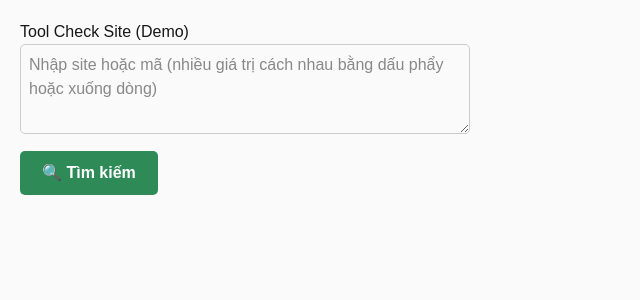
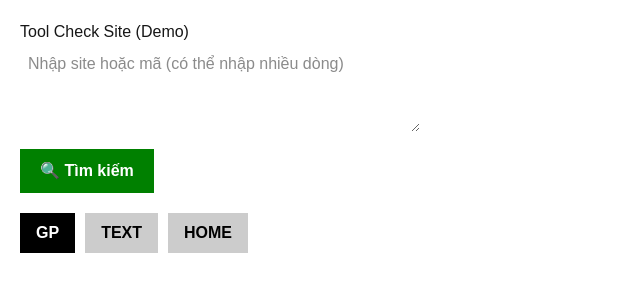
Before and after one commit to toanluong0903/ncc, a Next.js app: page / in a window 1280 px wide. Shown: the top 300 px of the page, without its empty margins (0-640 px from the left). Built offline with nearby package versions, Linux system fonts and the light colour scheme.

Commit message:
feat: search GP + TEXT + HOME

```diff
--- a/pages/api/check.js
+++ b/pages/api/check.js
@@ -1,63 +1,63 @@
-import { google } from "googleapis";
+// pages/api/check.js
+import { google } from 'googleapis';
 
 export default async function handler(req, res) {
+  if (req.method !== 'POST') {
+    return res.status(405).json({ error: 'Method not allowed' });
+  }
+
   try {
-    const { keyword } = req.query;
-    if (!keyword) return res.status(400).json({ message: "Thiếu từ khóa tìm kiếm" });
+    const { search, mode } = req.body; // mode = GP | TEXT | HOME
 
-    // 🟢 Kết nối Google API
+    if (!search) return res.status(400).json({ error: 'Thiếu từ khóa tìm kiếm' });
+
+    // Google Auth
     const auth = new google.auth.GoogleAuth({
       credentials: JSON.parse(process.env.GOOGLE_SERVICE_ACCOUNT),
-      scopes: ["https://www.googleapis.com/auth/spreadsheets.readonly"],
+      scopes: ['https://www.googleapis.com/auth/spreadsheets.readonly'],
     });
-    const sheets = google.sheets({ version: "v4", auth });
+    const sheets = google.sheets({ version: 'v4', auth });
 
-    const spreadsheetId = process.env.SHEET_ID;
+    // 🔹 Lấy dữ liệu GP (toàn bộ bảng)
+    const gpSheet = await sheets.spreadsheets.values.get({
+      spreadsheetId: process.env.SHEET_ID,
+      range: `GP!A1:Q1000`,
+    });
 
-    // 🟢 Lấy dữ liệu từ 3 sheet cùng lúc
-    const [gpSheet, textSheet, homeSheet] = await Promise.all([
-      sheets.spreadsheets.values.get({ spreadsheetId, range: "GP!A1:Q" }),
-      sheets.spreadsheets.values.get({ spreadsheetId, range: "TEXT!A1:Q" }),
-      sheets.spreadsheets.values.get({ spreadsheetId, range: "HOME!A1:Q" }),
-    ]);
+    let rows = gpSheet.data.values || [];
 
-    const gpRows = gpSheet.data.values || [];
-    const textRows = textSheet.data.values || [];
-    const homeRows = homeSheet.data.values || [];
+    // Bỏ header
+    const header = rows[0];
+    rows = rows.slice(1);
 
-    if (gpRows.length === 0) {
-      return res.status(404).json({ message: "Sheet GP không có dữ liệu" });
+    // 🔍 Lọc site hoặc mã (cột E hoặc Q)
+    let result = rows.filter(row =>
+      (row[4] && row[4].toLowerCase().includes(search.toLowerCase())) ||
+      (row[16] && row[16].toLowerCase().includes(search.toLowerCase()))
+    );
+
+    // 🔹 Nếu user chọn TEXT hoặc HOME => ghi đè 2 cột Giá Bán & Giá Mua
+    if (mode !== 'GP') {
+      const priceSheet = await sheets.spreadsheets.values.get({
+        spreadsheetId: process.env.SHEET_ID,
+        range: `${mode}!J2:K1000`, // chỉ lấy 2 cột từ dòng 2 (bỏ header)
+      });
+
+      const priceRows = priceSheet.data.values || [];
+
+      // Ghi đè Giá Bán (cột 10) và Giá Mua (cột 11)
+      result = result.map((row, index) => {
+        if (priceRows[index]) {
+          row[9] = priceRows[index][0] || row[9];
+          row[10] = priceRows[index][1] || row[10];
+        }
+        return row;
+      });
     }
 
-    // 🟢 Chuẩn bị dữ liệu header + body
-    const header = gpRows[0];
-    const gpData = gpRows.slice(1);
-    const textData = textRows.slice(1);
-    const homeData = homeRows.slice(1);
-
-    // 🟢 Xử lý input (tách nhiều site/mã)
-    const keywords = keyword.split(/[\n,\s]+/).map(k => k.trim().toLowerCase()).filter(k => k);
-
-    // 🟢 Lọc dữ liệu trong GP
-    const results = gpData.filter(row => {
-      const site = (row[4] || "").toLowerCase();
-      const code = (row[16] || "").toLowerCase();
-      return keywords.some(k => site.includes(k) || code.includes(k));
-    });
-
-    if (results.length === 0) {
-      return res.status(200).json({ message: "Không tìm thấy" });
-    }
-
-    // 🟢 Trả về cả 3 sheet để FE xử lý
-    res.status(200).json({
-      header,
-      results,
-      textData,
-      homeData,
-    });
-  } catch (error) {
-    console.error("🔥 Lỗi Google Sheets API:", error);
-    res.status(500).json({ message: "Lỗi server", error: error.message });
+    return res.status(200).json({ header, result });
+  } catch (err) {
+    console.error('❌ Lỗi API:', err);
+    return res.status(500).json({ error: 'Lỗi server', details: err.message });
   }
 }
--- a/pages/index.js
+++ b/pages/index.js
@@ -1,136 +1,100 @@
-import { useState } from "react";
+// pages/index.js
+import { useState } from 'react';
 
 export default function Home() {
-  const [input, setInput] = useState("");
+  const [search, setSearch] = useState('');
+  const [mode, setMode] = useState('GP');
   const [data, setData] = useState([]);
   const [header, setHeader] = useState([]);
-  const [textData, setTextData] = useState([]);
-  const [homeData, setHomeData] = useState([]);
-  const [activeSheet, setActiveSheet] = useState("GP");
-  const [error, setError] = useState("");
+  const [loading, setLoading] = useState(false);
+  const [error, setError] = useState('');
 
   const handleSearch = async () => {
-    setError("");
-    setData([]);
+    if (!search) {
+      setError('Vui lòng nhập từ khóa tìm kiếm');
+      return;
+    }
+
+    setLoading(true);
+    setError('');
     try {
-      const res = await fetch(`/api/check?keyword=${encodeURIComponent(input)}`);
+      const res = await fetch('/api/check', {
+        method: 'POST',
+        headers: { 'Content-Type': 'application/json' },
+        body: JSON.stringify({ search, mode }),
+      });
       const json = await res.json();
-      if (json.results) {
+      if (res.ok) {
         setHeader(json.header);
-        setData(json.results);
-        setTextData(json.textData);
-        setHomeData(json.homeData);
+        setData(json.result);
       } else {
-        setError(json.message || "Không tìm thấy");
+        setError(json.error || 'Có lỗi xảy ra');
       }
     } catch (err) {
-      setError("Lỗi server");
+      setError('Lỗi kết nối server');
+    } finally {
+      setLoading(false);
     }
   };
 
-  // 🟢 Hàm lấy giá từ TEXT hoặc HOME nếu activeSheet thay đổi
-  const getPriceFromOtherSheet = (site, sheet) => {
-    const source = sheet === "TEXT" ? textData : homeData;
-    const match = source.find(row => row[4] === site);
-    if (match) {
-      return { giaBan: match[9] || "", giaMua: match[10] || "" };
-    }
-    return null;
-  };
-
   return (
-    <div style={{ padding: "20px", fontFamily: "Arial", backgroundColor: "#fafafa", minHeight: "100vh" }}>
+    <div style={{ padding: '20px', fontFamily: 'sans-serif' }}>
       <h2>Tool Check Site (Demo)</h2>
 
-      {/* Ô nhập */}
+      {/* Input Search */}
       <textarea
+        placeholder="Nhập site hoặc mã (có thể nhập nhiều dòng)"
+        value={search}
+        onChange={(e) => setSearch(e.target.value)}
         rows={3}
-        style={{ width: "450px", padding: "8px", borderRadius: "5px", border: "1px solid #ccc" }}
-        placeholder="Nhập site hoặc mã (nhiều giá trị cách nhau bằng dấu phẩy hoặc xuống dòng)"
-        value={input}
-        onChange={(e) => setInput(e.target.value)}
+        style={{ width: '400px', padding: '8px', fontSize: '16px' }}
       />
       <br />
-      <button
-        onClick={handleSearch}
-        style={{
-          marginTop: "10px",
-          padding: "10px 22px",
-          backgroundColor: "#2E8B57",
-          color: "#fff",
-          border: "none",
-          borderRadius: "5px",
-          fontWeight: "bold",
-          cursor: "pointer",
-        }}
-      >
+      <button onClick={handleSearch} style={{ marginTop: '10px', padding: '10px 20px', background: 'green', color: 'white', fontWeight: 'bold' }}>
         🔍 Tìm kiếm
       </button>
 
-      {error && <p style={{ color: "red", marginTop: "10px" }}>{error}</p>}
+      {/* Tabs */}
+      <div style={{ marginTop: '20px' }}>
+        {['GP', 'TEXT', 'HOME'].map((tab) => (
+          <button
+            key={tab}
+            onClick={() => setMode(tab)}
+            style={{
+              marginRight: '10px',
+              padding: '8px 16px',
+              background: mode === tab ? 'black' : '#ccc',
+              color: mode === tab ? 'white' : 'black',
+              fontWeight: 'bold',
+            }}
+          >
+            {tab}
+          </button>
+        ))}
+      </div>
 
-      {/* Nút chuyển sheet */}
+      {/* Loading/Error */}
+      {loading && <p>⏳ Đang tìm kiếm...</p>}
+      {error && <p style={{ color: 'red' }}>{error}</p>}
+
+      {/* Table */}
       {data.length > 0 && (
-        <div style={{ marginTop: "20px" }}>
-          <button onClick={() => setActiveSheet("GP")} style={{ marginRight: "10px" }}>GP</button>
-          <button onClick={() => setActiveSheet("TEXT")} style={{ marginRight: "10px" }}>TEXT</button>
-          <button onClick={() => setActiveSheet("HOME")}>HOME</button>
-        </div>
-      )}
-
-      {/* Hiển thị kết quả */}
-      {data.length > 0 && (
-        <table
-          style={{
-            marginTop: "20px",
-            borderCollapse: "collapse",
-            width: "100%",
-            backgroundColor: "#fff",
-            boxShadow: "0 2px 8px rgba(0,0,0,0.1)",
-          }}
-        >
+        <table border="1" cellPadding="5" style={{ marginTop: '20px', borderCollapse: 'collapse', width: '100%' }}>
           <thead>
             <tr>
               {header.map((h, i) => (
-                <th
-                  key={i}
-                  style={{
-                    padding: "10px",
-                    backgroundColor: "#f0f0f0",
-                    borderBottom: "2px solid #ddd",
-                    fontWeight: "bold",
-                    textAlign: "center",
-                  }}
-                >
-                  {h}
-                </th>
+                <th key={i}>{h}</th>
               ))}
             </tr>
           </thead>
           <tbody>
-            {data.map((row, idx) => {
-              const site = row[4];
-              let rowCopy = [...row];
-
-              // 🟢 Nếu chuyển sang TEXT hoặc HOME -> chỉ thay Giá Bán (cột 9) & Giá Mua (cột 10)
-              if (activeSheet !== "GP") {
-                const newPrice = getPriceFromOtherSheet(site, activeSheet);
-                if (newPrice) {
-                  rowCopy[9] = newPrice.giaBan;
-                  rowCopy[10] = newPrice.giaMua;
-                }
-              }
-
-              return (
-                <tr key={idx} style={{ borderBottom: "1px solid #eee" }}>
-                  {rowCopy.map((cell, i) => (
-                    <td key={i} style={{ padding: "8px", textAlign: "center" }}>
-                      {cell}
-                    </td>
-                  ))}
-                </tr>
-              );
-            })}
+            {data.map((row, idx) => (
+              <tr key={idx}>
+                {row.map((cell, cidx) => (
+                  <td key={cidx}>{cell}</td>
+                ))}
+              </tr>
+            ))}
           </tbody>
         </table>
       )}
```
